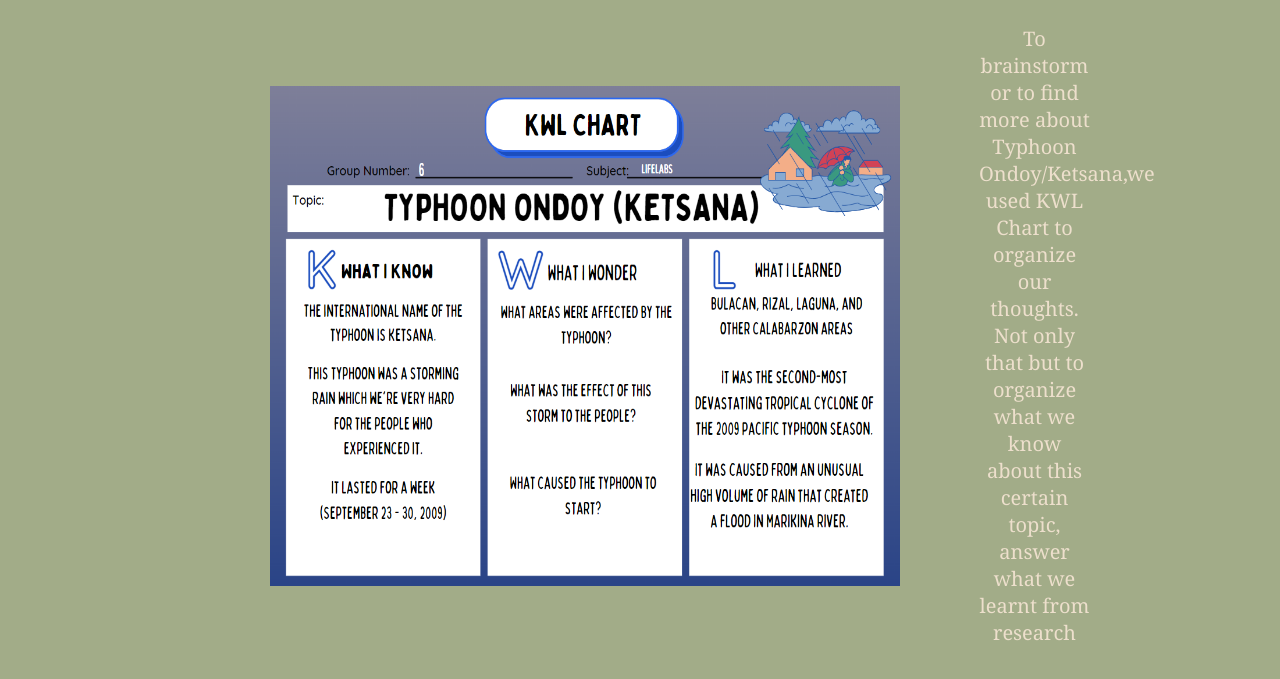
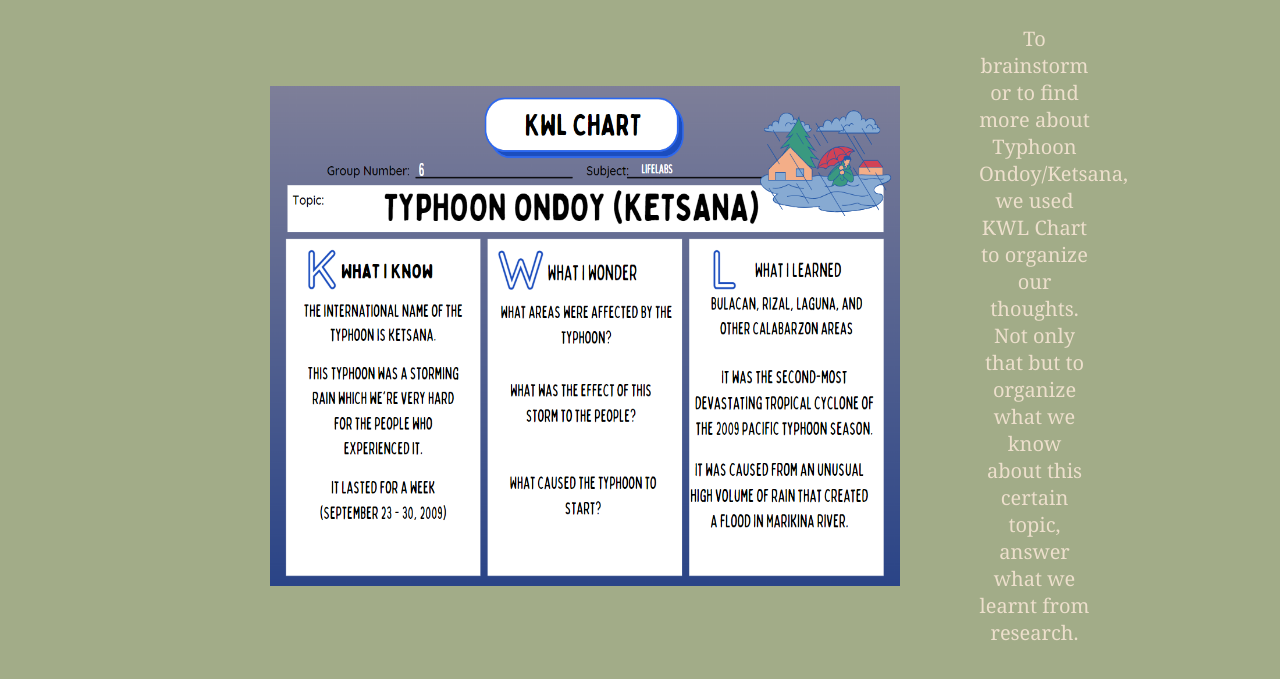
Before and after one commit to EjayyJosh/lifelabs.github.io, a plain HTML site: page KWL.html in a window 1280 px wide. Shown: the part 75-754 px from the top of the page. Drawn offline with Linux system fonts and the light colour scheme.

Commit message:
Update KWL.html

```diff
--- a/KWL.html
+++ b/KWL.html
@@ -29,8 +29,8 @@
 	  <div class="img-with-text1">
 	  <img src="ondoy 1.png" alt="KWL Chart" style="width: 767; height:16003">
       <div class="text1">
-	  <p style="text-align: center; color:#EDDFCC; font-family: Georgia"> To brainstorm or to find more about Typhoon Ondoy/Ketsana,we used KWL Chart to organize our thoughts.
-      Not only that but to organize what we know about this certain topic, answer what we learnt from research </p>
+	  <p style="text-align: center; color:#EDDFCC; font-family: Georgia"> To brainstorm or to find more about Typhoon Ondoy/Ketsana, we used KWL Chart to organize our thoughts.
+      Not only that but to organize what we know about this certain topic, answer what we learnt from research. </p>
           </div>
 	  </div>
 
```
